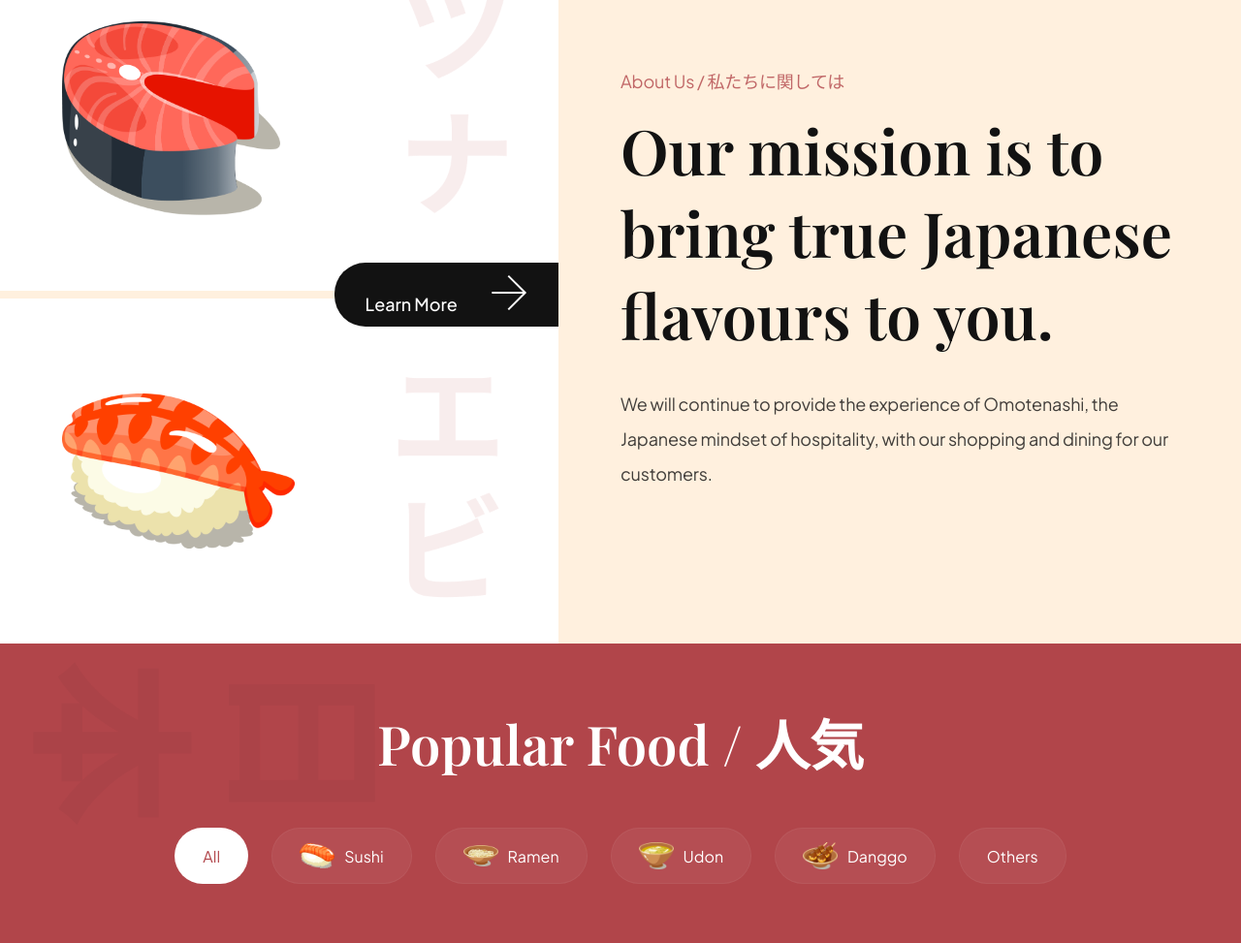
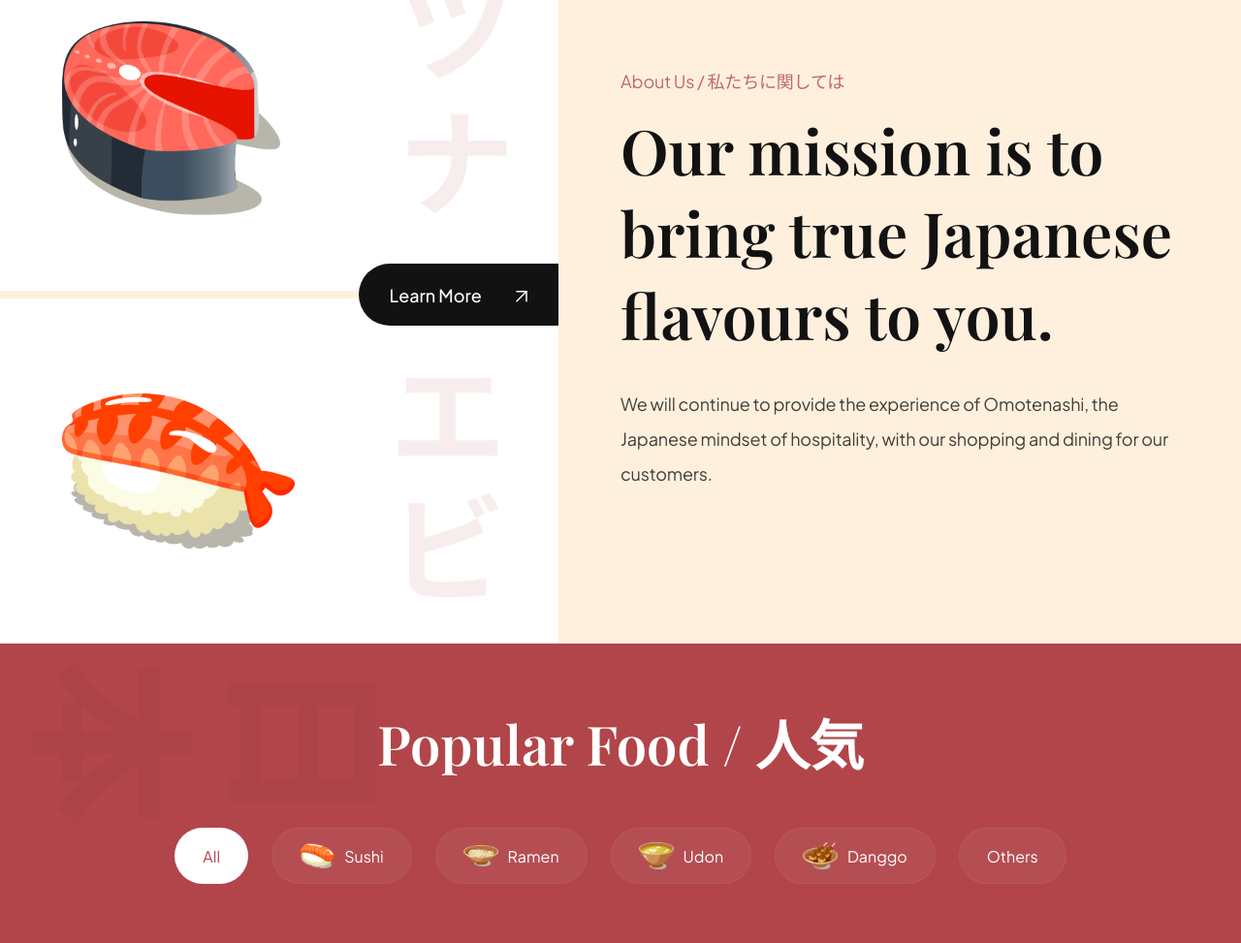
Before and after one commit to vnguyen5792/Sushi-Themed-Webiste, a website built with Vite: page index.html in a window 1280 px wide. Shown: the part 854-1827 px from the top of the page at 97% size. Built offline with nearby package versions, Linux system fonts and the light colour scheme.

Commit message:
fixed minor error for about us section

```diff
--- a/index.html
+++ b/index.html
@@ -102,7 +102,7 @@
       </div>
       <button class="about-us__button">
         Learn More
-        <img src="assets/arrow-right.svg" alt="learn more">
+        <img src="assets/arrow-up-right.svg" alt="learn more">
       </button>
       <div class="about-us__image-sushi2">
         <img src="assets/sushi-2.png" alt="sushi">
```
